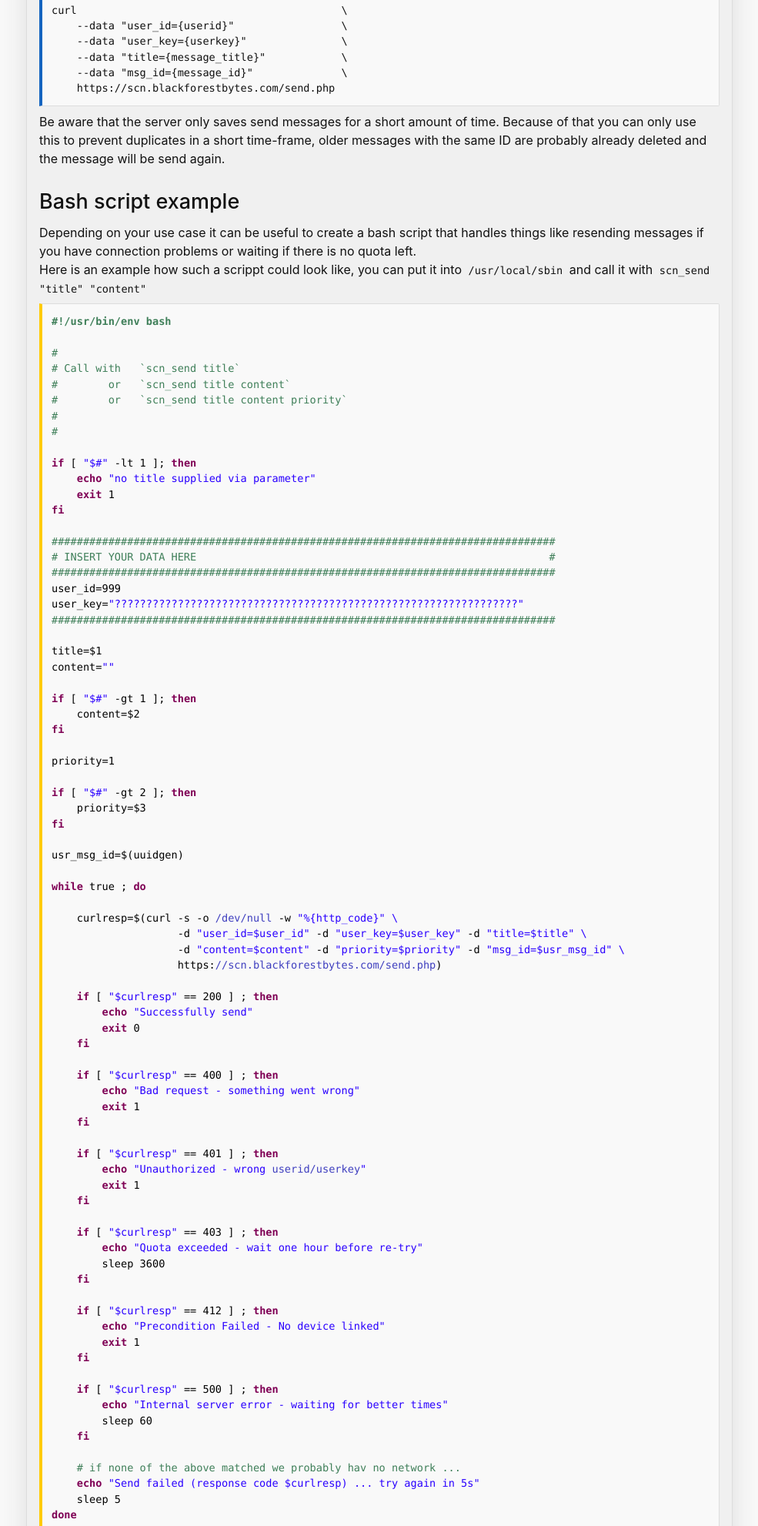
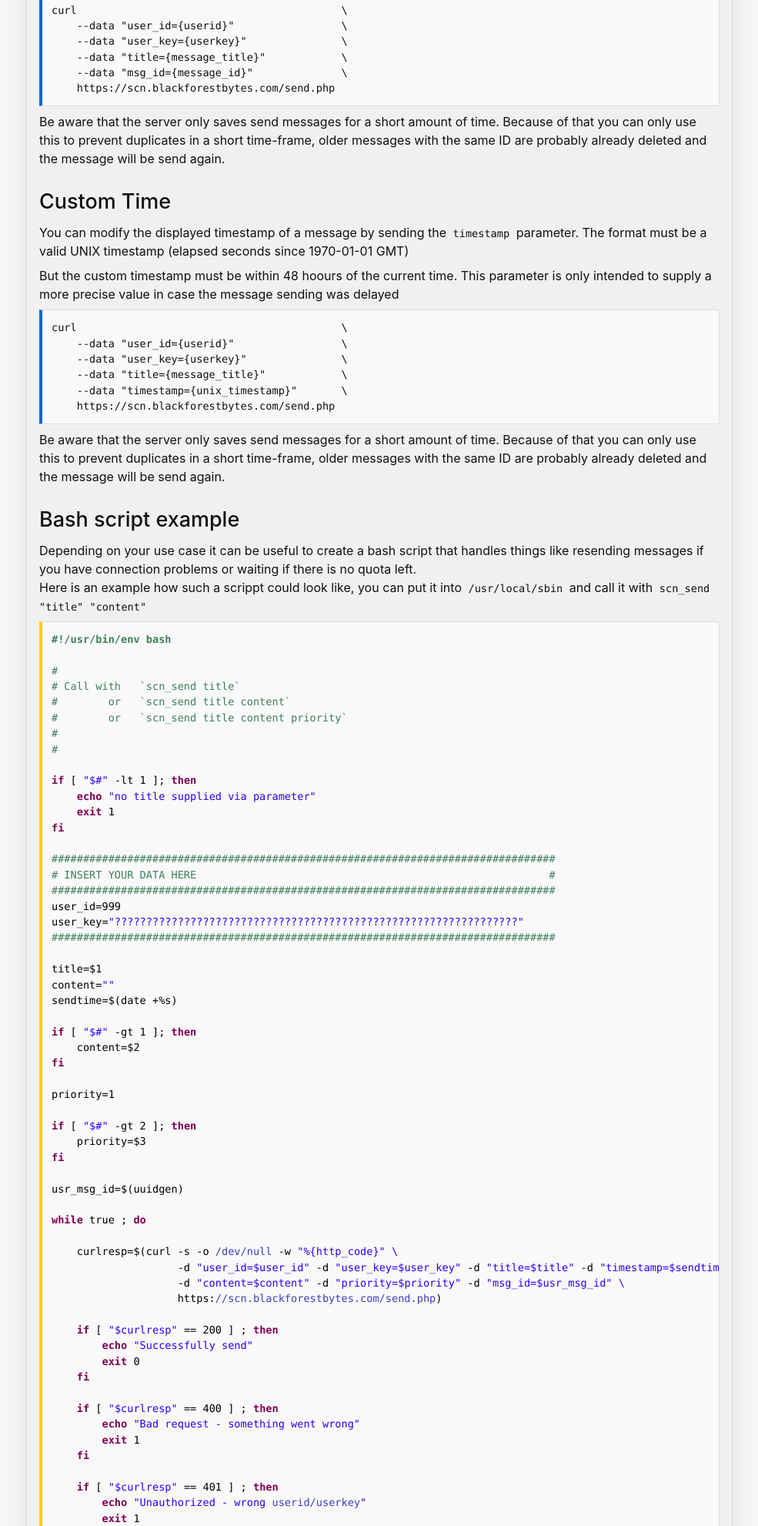
Before and after one commit to Mikescher/SimpleCloudNotifier, a PHP site: page /api_more.php in a window 1280 px wide. Shown: the part 2665-4647 px from the top of the page at 77% size, without its empty margins (147-1132 px from the left). Run offline with PHP 8.4, Linux system fonts and the light colour scheme.

Commit message:
Send timestamp with request

```diff
--- a/web/api/schema.sql
+++ b/web/api/schema.sql
@@ -23,12 +23,13 @@ CREATE TABLE `messages`
 	`scn_message_id`     INT(11)         NOT NULL   AUTO_INCREMENT,
 	`sender_user_id`     INT(11)         NOT NULL,
 
-	`timestamp`          DATETIME        NOT NULL   DEFAULT CURRENT_TIMESTAMP,
+	`timestamp_real`     DATETIME        NOT NULL   DEFAULT CURRENT_TIMESTAMP,
 	`ack`                BIT             NOT NULL   DEFAULT 0,
 
 	`title`              VARCHAR(256)    NOT NULL,
 	`content`            VARCHAR(12288)      NULL,
 	`priority`           INT(11)         NOT NULL,
+	`sendtime`           BIGINT UNSIGNED NOT NULL,
 
 	`fcm_message_id`     VARCHAR(256)        NULL,
 	`usr_message_id`     VARCHAR(256)        NULL,
--- a/web/api_more.php
+++ b/web/api_more.php
@@ -198,6 +198,25 @@ if (file_exists('/var/www/openwebanalytics/owa_php.php'))
             </p>
         </div>
 
+        <h2>Custom Time</h2>
+        <div class="section">
+            <p>
+                You can modify the displayed timestamp of a message by sending the <code>timestamp</code> parameter. The format must be a valid UNIX timestamp (elapsed seconds since 1970-01-01 GMT)
+            </p>
+            <p>
+                But the custom timestamp must be within 48 hoours of the current time. This parameter is only intended to supply a more precise value in case the message sending was delayed
+            </p>
+            <pre>curl                                          \
+    --data "user_id={userid}"                 \
+    --data "user_key={userkey}"               \
+    --data "title={message_title}"            \
+    --data "timestamp={unix_timestamp}"       \
+    https://scn.blackforestbytes.com/send.php</pre>
+            <p>
+                Be aware that the server only saves send messages for a short amount of time. Because of that you can only use this to prevent duplicates in a short time-frame, older messages with the same ID are probably already deleted and the message will be send again.
+            </p>
+        </div>
+
         <h2>Bash script example</h2>
         <div class="section">
             <p>
@@ -227,6 +246,7 @@ user_key=<span style="color:#2a00ff; ">"????????????????????????????????????????
 
 title=$1
 content=<span style="color:#2a00ff; ">""</span>
+sendtime=$(date +%s)
 
 <span style="color:#7f0055; font-weight:bold; ">if</span> [ <span style="color:#2a00ff; ">"$#"</span> -gt 1 ]; <span style="color:#7f0055; font-weight:bold; ">then</span>
     content=$2
@@ -243,7 +263,7 @@ usr_msg_id=$(uuidgen)
 <span style="color:#7f0055; font-weight:bold; ">while</span> true ; <span style="color:#7f0055; font-weight:bold; ">do</span>
 
     curlresp=$(curl -s -o <span style="color:#3f3fbf; ">/dev/null</span> -w <span style="color:#2a00ff; ">"%{http_code}"</span> <span style="color:#2a00ff; ">\</span>
-                    -d <span style="color:#2a00ff; ">"</span><span style="color:#2a00ff; ">user_id</span><span style="color:#2a00ff; ">=</span><span style="color:#2a00ff; ">$user_id</span><span style="color:#2a00ff; ">"</span> -d <span style="color:#2a00ff; ">"</span><span style="color:#2a00ff; ">user_key</span><span style="color:#2a00ff; ">=</span><span style="color:#2a00ff; ">$user_key</span><span style="color:#2a00ff; ">"</span> -d <span style="color:#2a00ff; ">"</span><span style="color:#2a00ff; ">title</span><span style="color:#2a00ff; ">=</span><span style="color:#2a00ff; ">$title</span><span style="color:#2a00ff; ">"</span> <span style="color:#2a00ff; ">\</span>
+                    -d <span style="color:#2a00ff; ">"</span><span style="color:#2a00ff; ">user_id</span><span style="color:#2a00ff; ">=</span><span style="color:#2a00ff; ">$user_id</span><span style="color:#2a00ff; ">"</span> -d <span style="color:#2a00ff; ">"</span><span style="color:#2a00ff; ">user_key</span><span style="color:#2a00ff; ">=</span><span style="color:#2a00ff; ">$user_key</span><span style="color:#2a00ff; ">"</span> -d <span style="color:#2a00ff; ">"</span><span style="color:#2a00ff; ">title</span><span style="color:#2a00ff; ">=</span><span style="color:#2a00ff; ">$title</span><span style="color:#2a00ff; ">"</span> -d <span style="color:#2a00ff; ">"</span><span style="color:#2a00ff; ">timestamp</span><span style="color:#2a00ff; ">=</span><span style="color:#2a00ff; ">$sendtime</span><span style="color:#2a00ff; ">"</span> <span style="color:#2a00ff; ">\</span>
                     -d <span style="color:#2a00ff; ">"</span><span style="color:#2a00ff; ">content</span><span style="color:#2a00ff; ">=</span><span style="color:#2a00ff; ">$content</span><span style="color:#2a00ff; ">"</span> -d <span style="color:#2a00ff; ">"</span><span style="color:#2a00ff; ">priority</span><span style="color:#2a00ff; ">=</span><span style="color:#2a00ff; ">$priority</span><span style="color:#2a00ff; ">"</span> -d <span style="color:#2a00ff; ">"</span><span style="color:#2a00ff; ">msg_id</span><span style="color:#2a00ff; ">=</span><span style="color:#2a00ff; ">$usr_msg_id</span><span style="color:#2a00ff; ">"</span> <span style="color:#2a00ff; ">\</span>
                     https:<span style="color:#3f3fbf; ">/</span><span style="color:#3f3fbf; ">/scn.blackforestbytes.com/send.php</span>)
 
```
Also changed, not shown: web/api/model.php (+18 -17 lines), web/send.php (+9 -8 lines), 1 other file.
